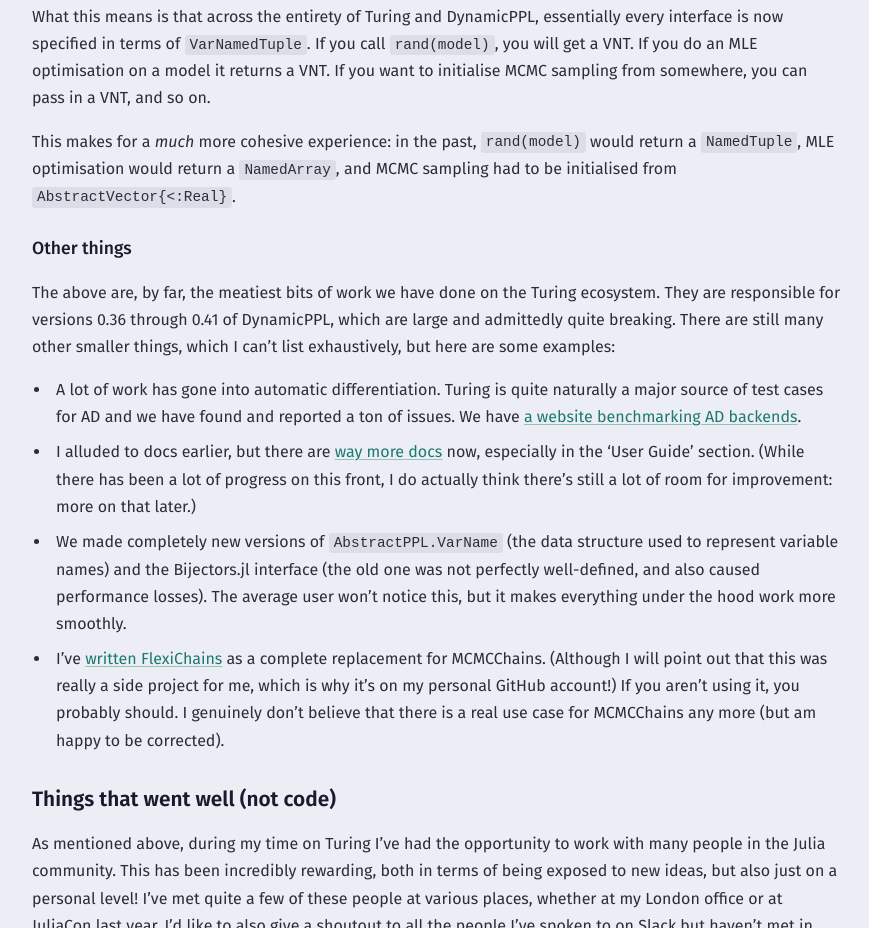
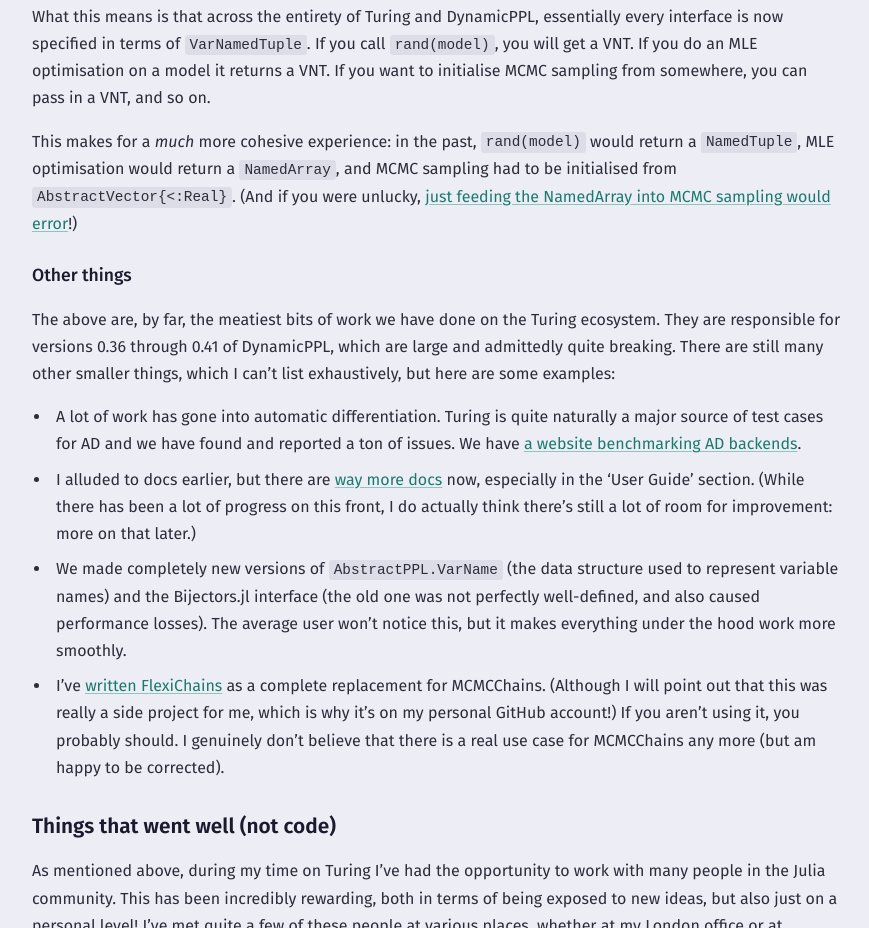
Before and after one commit to penelopeysm/penelopeysm.github.io, an Astro site: page /posts/2026-04-30-turing in a window 1280 px wide. Shown: the part 1634-2562 px from the top of the page, without its empty margins (202-1071 px from the left). Built offline with nearby package versions, Linux system fonts and the light colour scheme; Astro itself is replaced by a stand-in of ours; some packages are replaced by stand-ins of ours.

Commit message:
i forgot about this lol

```diff
--- a/src/content/posts/2026-04-30-turing/index.md
+++ b/src/content/posts/2026-04-30-turing/index.md
@@ -54,6 +54,7 @@ If you do an MLE optimisation on a model it returns a VNT.
 If you want to initialise MCMC sampling from somewhere, you can pass in a VNT, and so on.
 
 This makes for a *much* more cohesive experience: in the past, `rand(model)` would return a `NamedTuple`, MLE optimisation would return a `NamedArray`, and MCMC sampling had to be initialised from `AbstractVector{<:Real}`.
+(And if you were unlucky, [just feeding the NamedArray into MCMC sampling would error](https://github.com/TuringLang/Turing.jl/issues/2734)!)
 
 ### Other things
 
```
